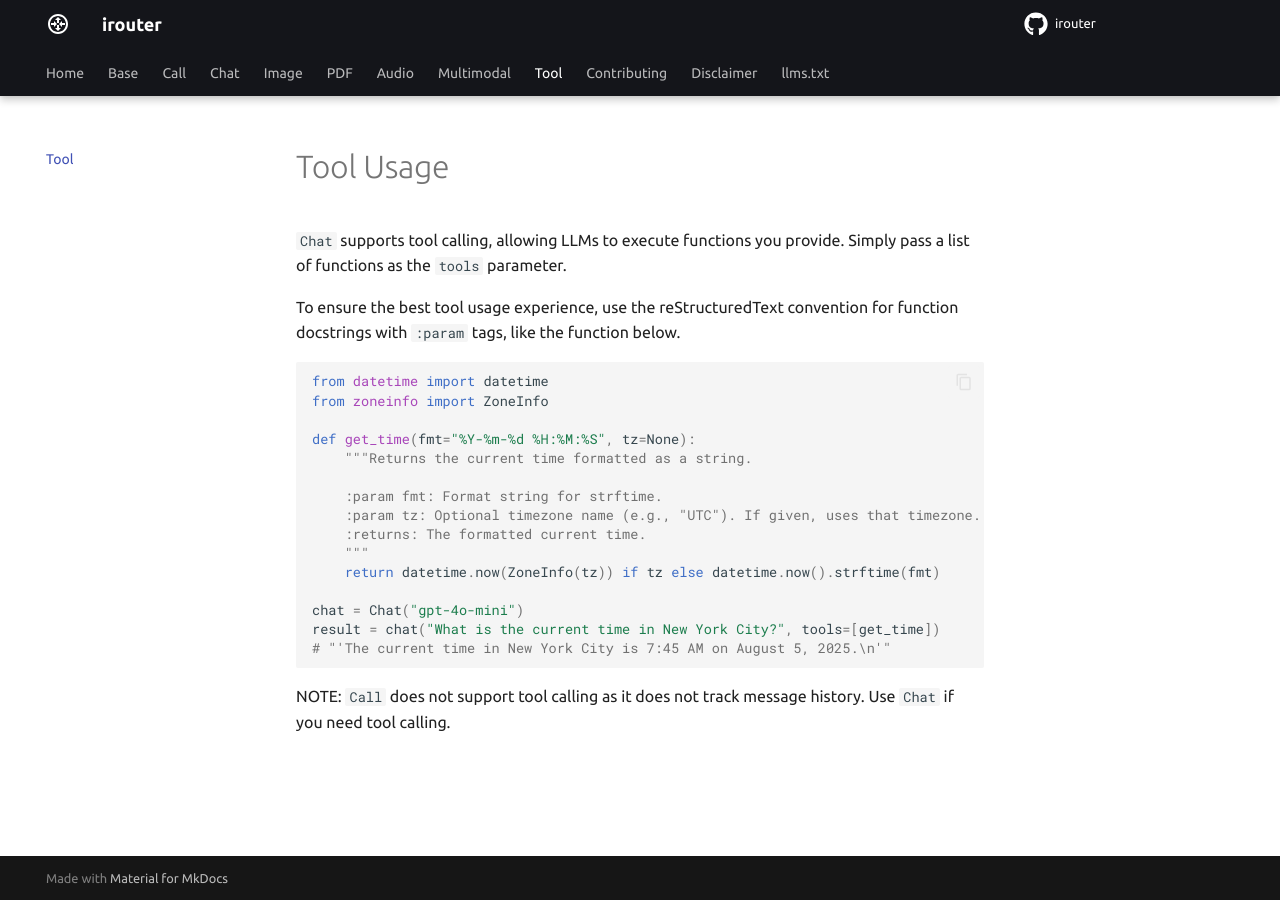
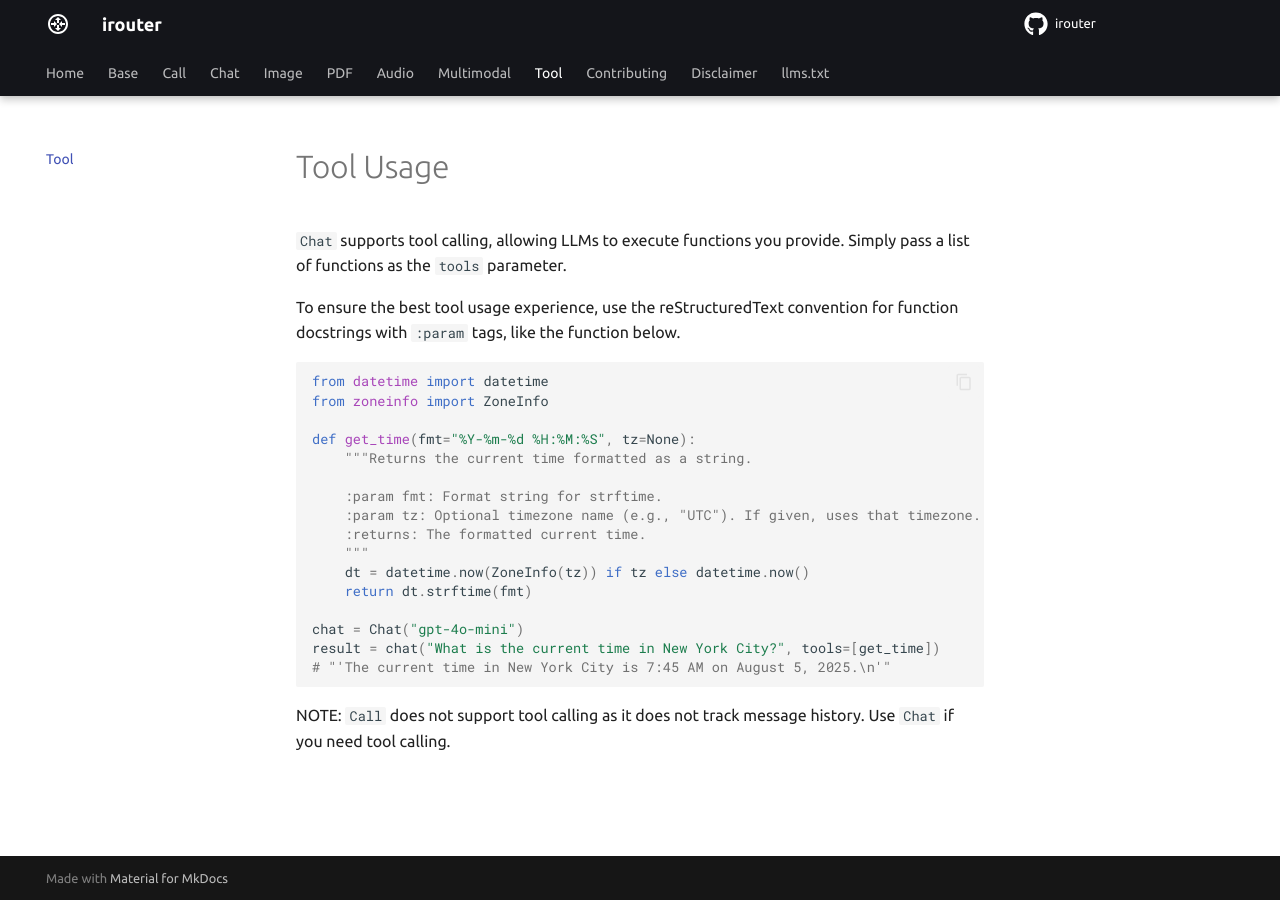
Before and after one commit to CarloLepelaars/irouter, an MkDocs documentation site: the page built from docs/tool.md, in a window 1280 px wide. Built offline with MkDocs 1.6.1 and Material for MkDocs 9.7.7, drawn with Linux system fonts in a browser that asks for light colours; comment, search, counter and statistics services are not loaded.

```diff
--- a/docs/tool.md
+++ b/docs/tool.md
@@ -15,7 +15,8 @@ def get_time(fmt="%Y-%m-%d %H:%M:%S", tz=None):
     :param tz: Optional timezone name (e.g., "UTC"). If given, uses that timezone.
     :returns: The formatted current time.
     """
-    return datetime.now(ZoneInfo(tz)) if tz else datetime.now().strftime(fmt)
+    dt = datetime.now(ZoneInfo(tz)) if tz else datetime.now()
+    return dt.strftime(fmt)
 
 chat = Chat("gpt-4o-mini")
 result = chat("What is the current time in New York City?", tools=[get_time])
```
Also changed, not shown: README.md (+2 -0 lines), 3 other files.
